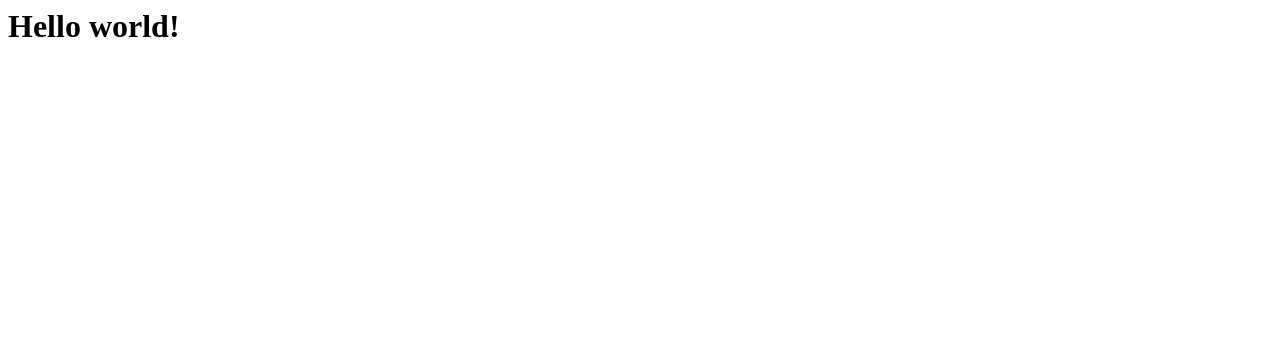
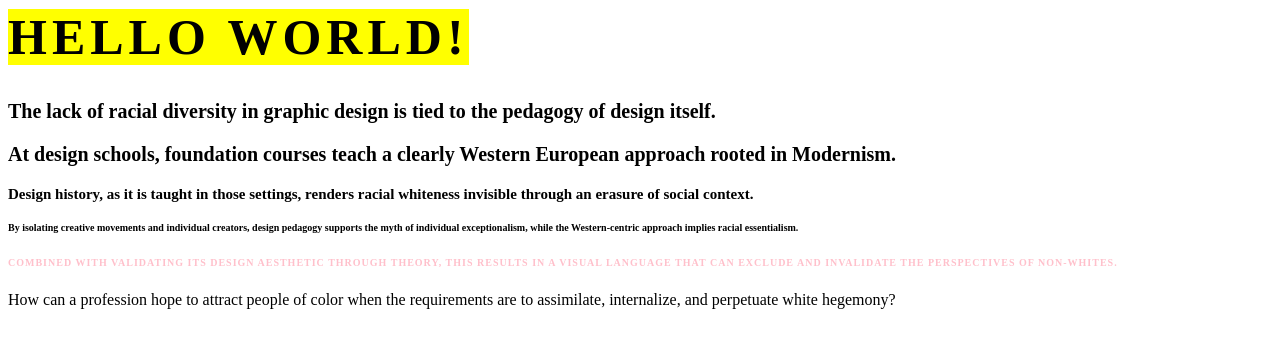
Before and after one commit to jscaraville/basic-web-typography, a plain HTML site: page index.html in a window 1280 px wide. Drawn offline with Linux system fonts and the light colour scheme.

Commit message:
added some body text and basic styling

```diff
--- a/index.html
+++ b/index.html
@@ -2,13 +2,61 @@
 <html>
 <head>
 
-  <title>First Project! </title>
+  <title>First Project!</title>
+
+  <style>
+    body {
+      font-family:serif;
+      }
+      font-size: 50px
+
+    h1, h3, h5, {
+        font-family:serif;
+      }
+    h1 {
+      font-size:50px;
+      text-transform: uppercase;
+      letter-spacing: .1em
+
+        }
+
+    h2 {
+        font-size: 20px;
+            }
+    h3 {
+        font-size: 20px;
+      }
+    h4{
+        font-size:15px;
+      }
+    h5 {
+        font-size: 10px;
+      }
+      .highlight{
+        background-color:yellow
+      }
+
+    h6 {
+        font-size: 10px;
+        color: pink;
+        text-transform: uppercase;
+        letter-spacing: .1em
+      }
+
+
+  </style>
 
 </head>
 
   <body>
 
-    <h1>Hello world!</h1>
+    <h1> <span class="highlight"> Hello world! </span> </h1>
+    <h2>The lack of racial diversity in graphic design is tied to the pedagogy of design itself.</h2>
+    <h3>At design schools, foundation courses teach a clearly Western European approach rooted in Modernism.</h3>
+    <h4>Design history, as it is taught in those settings, renders racial whiteness invisible through an erasure of social context.</h4>
+    <h5>By isolating creative movements and individual creators, design pedagogy supports the myth of individual exceptionalism, while the Western-centric approach implies racial essentialism.</h5>
+    <h6>Combined with validating its design aesthetic through theory, this results in a visual language that can exclude and invalidate the perspectives of non-whites.</h6>
+    <p>How can a profession hope to attract people of color when the requirements are to assimilate, internalize, and perpetuate white hegemony?</p>
 
   </body>
 
```
